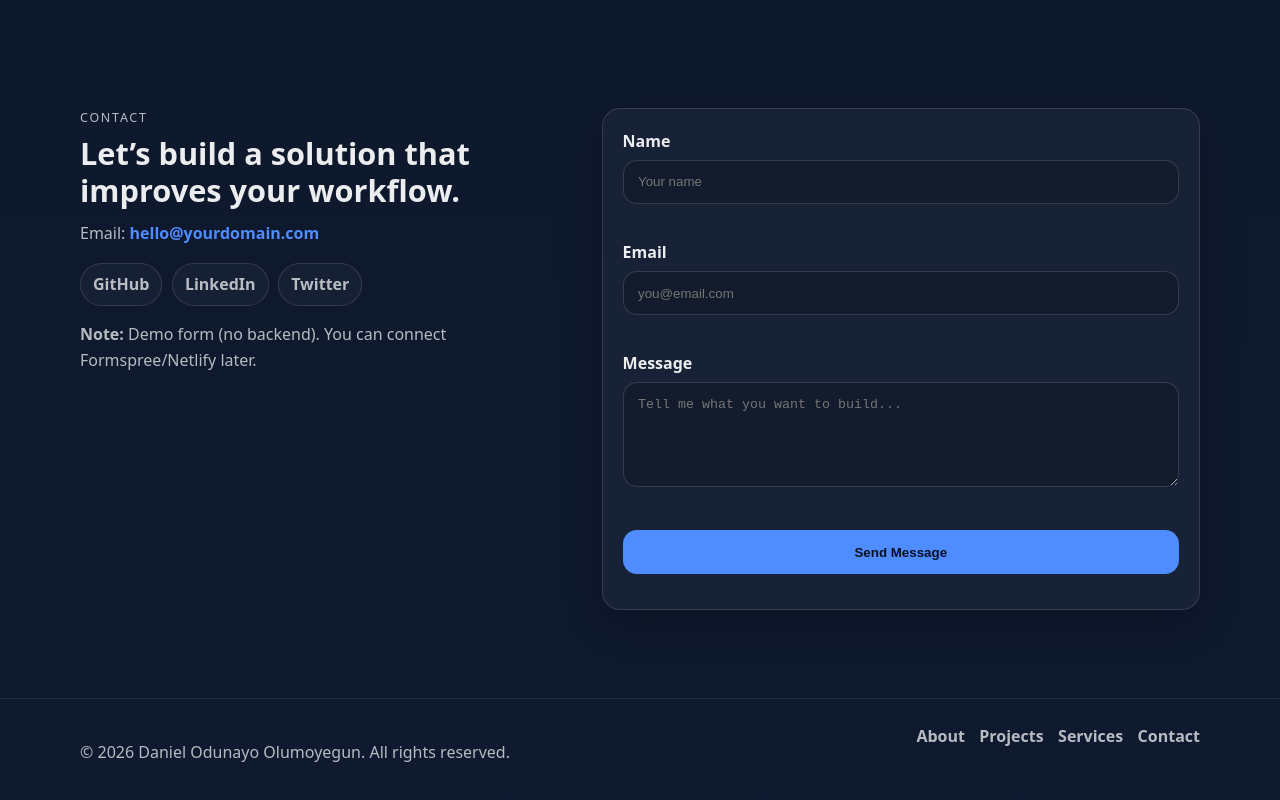
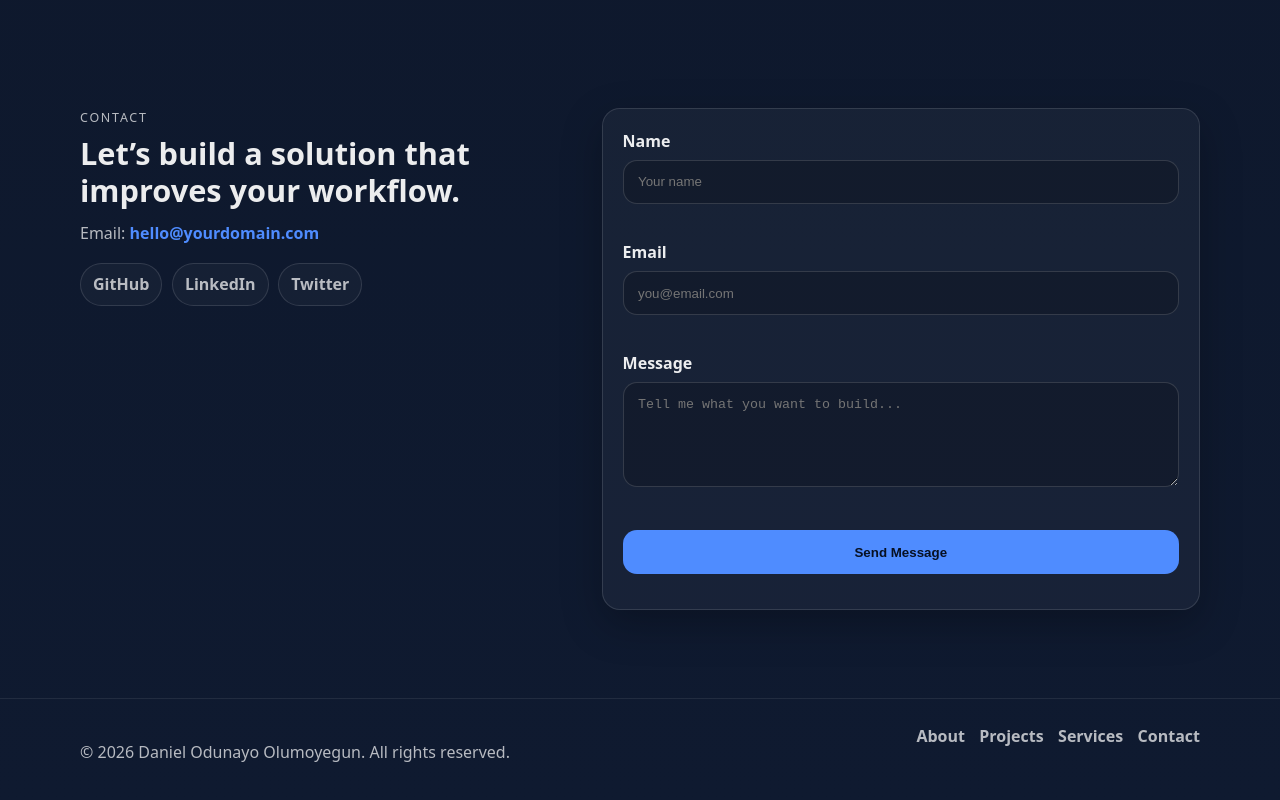
Before and after one commit to danielolumoyegun-cpu/portfolio, a plain HTML site: page index.html in a window 1280 px wide. Shown: the part 3594-4394 px from the top of the page. Drawn offline with Linux system fonts and the light colour scheme.

Commit message:
Updated contact section and minor fixes

```diff
--- a/index.html
+++ b/index.html
@@ -900,7 +900,6 @@ const build = (idea) => ({
           </div>
 
           <p class="sub reveal" style="margin-top:1rem;">
-            <strong>Note:</strong> Demo form (no backend). You can connect Formspree/Netlify later.
           </p>
         </div>
 
```
